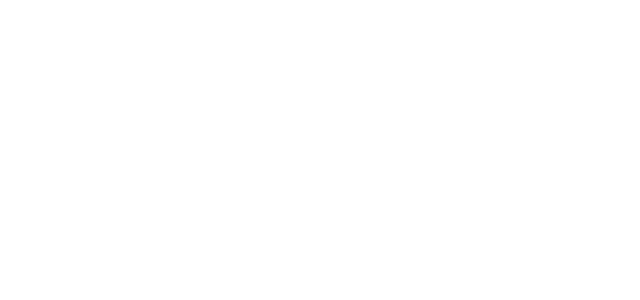
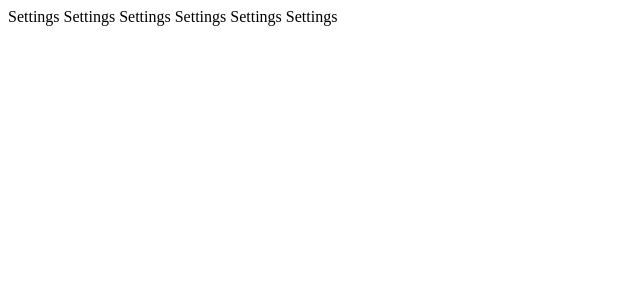
Before and after one commit to mahmodHammad/rss-feed, a React (Create React App) app: page /setting in a window 1280 px wide. Shown: the top 300 px of the page, without its empty margins (0-640 px from the left). Built offline with nearby package versions, Linux system fonts and the light colour scheme.

Commit message:
wasting my time on  404 pg, messing up routing

```diff
--- a/src/index.js
+++ b/src/index.js
@@ -1,22 +1,11 @@
-import React from 'react';
-import ReactDOM from 'react-dom';
-import App from './layouts/App';
-import { createBrowserHistory } from "history";
-import { Router, Route, Switch, Redirect } from "react-router-dom";
+import React from "react";
+import ReactDOM from "react-dom";
+import App from "./layouts/App";
 
-import * as serviceWorker from './serviceWorker';
+import * as serviceWorker from "./serviceWorker";
 
-const hist = createBrowserHistory();
 
-ReactDOM.render(
-  <Router history={hist}>
-  <Switch>
-    <Route path="/feed" component={App} />
-    {/* <Redirect from="/" to="/feed" /> */}
-  </Switch>
-</Router>,
-  document.getElementById('root')
-);
+ReactDOM.render(<App />, document.getElementById("root"));
 
 // If you want your app to work offline and load faster, you can change
 // unregister() to register() below. Note this comes with some pitfalls.
--- a/src/layouts/App.js
+++ b/src/layouts/App.js
@@ -1,20 +1,20 @@
 import React from "react";
-import { Switch, Route, Redirect } from "react-router-dom";
+import { Router, Route, Switch, Redirect } from "react-router-dom";
 import routes from "../routes.js";
 // @material-ui/core components
-import { makeStyles } from "@material-ui/core/styles";
+import { createBrowserHistory } from "history";
+
+const hist = createBrowserHistory();
 
 const switchRoutes = (
-  <Switch>
-    {routes.map((prop, key) => {
-      if (prop.layout === "/feed") {
-        return (
-          <Route path={prop.layout} component={prop.component} key={key} />
-        );
-      }
-      return null;
-    })}
-  </Switch>
+  <Router history={hist}>
+    <Switch>
+      {routes.map((prop, key) => (
+        <Route path={prop.path} component={prop.component} key={key} />
+      ))}
+      <Redirect from="/" to="/notfound" />
+    </Switch>
+  </Router>
 );
 
 // const useStyles = makeStyles(styles);
--- a/src/routes.js
+++ b/src/routes.js
@@ -7,6 +7,7 @@
 // core components/views for Admin layout
 import FeedPage from "./views/Feed/Feed.js";
 import SettingPage from "./views/Setting/Setting.js";
+import NotFound from "./views/notfound/NotFound.js";
 
 const dashboardRoutes = [
   {
@@ -14,16 +15,19 @@
     name: "Feeds",
     icon: Dashboard,
     component: FeedPage,
-    layout: "/feed",
   },
   {
     path: "/setting",
     name: "Setting",
     icon: Person,
     component: SettingPage,
-    layout: "/setting",
   },
-
+  {
+    path: "/notfound",
+    name: "notfound",
+    icon: Person,
+    component: NotFound,
+  },
 ];
 
 export default dashboardRoutes;
--- a/src/views/Feed/Feed.js
+++ b/src/views/Feed/Feed.js
@@ -1,9 +1,14 @@
 import React from 'react'
+import { NavLink } from "react-router-dom";
 
 export default function Feed() {
     return (
-        <div>
-            <h1>Hello world form feed</h1>
-        </div>
+        <NavLink
+        to="/setting"
+        activeClassName="active"
+      >
+          Hello
+          </NavLink>
+
     )
 }
--- a/src/views/Setting/Setting.js
+++ b/src/views/Setting/Setting.js
@@ -4,6 +4,11 @@
     return (
         <div>
             Settings
+            Settings
+            Settings
+            Settings
+            Settings
+            Settings
         </div>
     )
 }
--- /dev/null
+++ b/src/views/notfound/NotFound.js
@@ -0,0 +1,13 @@
+import React from 'react'
+import { Link } from "react-router-dom";
+
+export default function NotFound() {
+    return (
+        <div>
+
+            <h1> 404!</h1>
+            <h3>This page is not found</h3>
+            {/* <Link to="/feed" >Back to home page</Link> */}
+        </div>
+    )
+}
```
